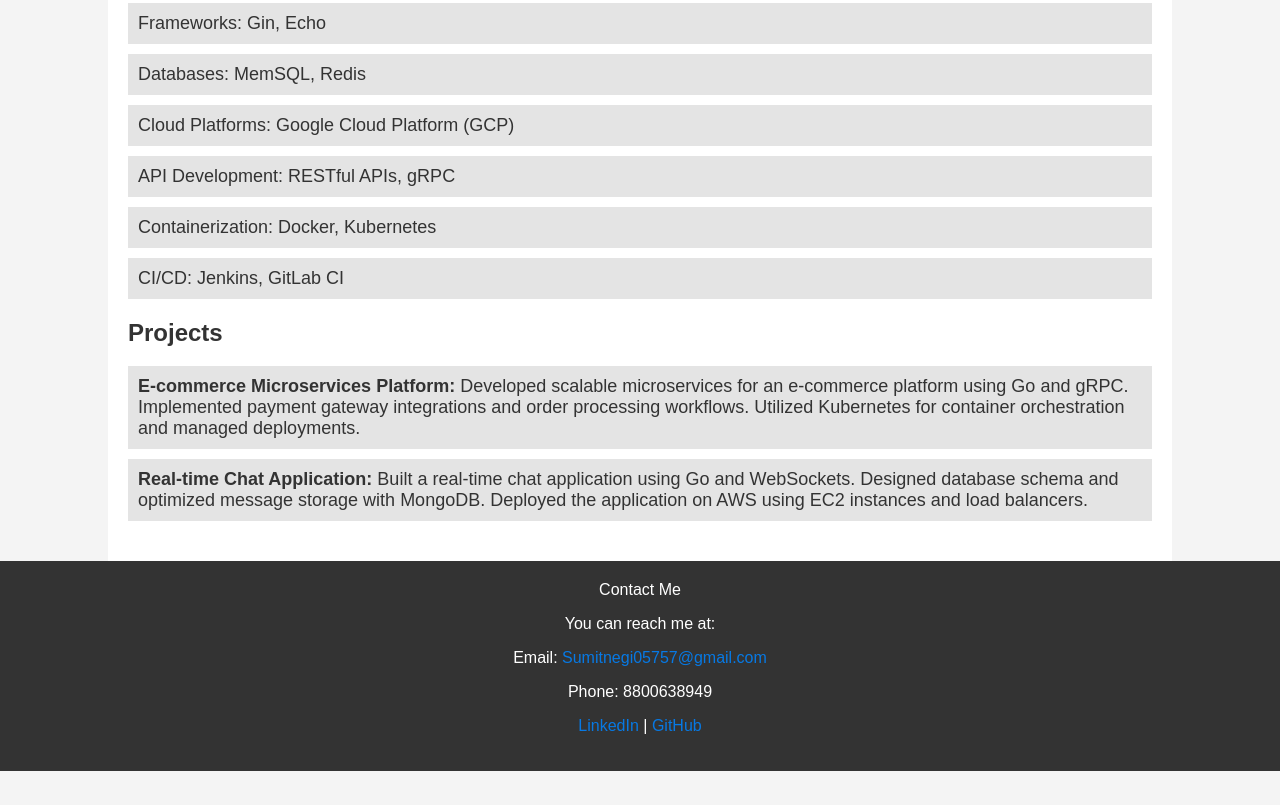
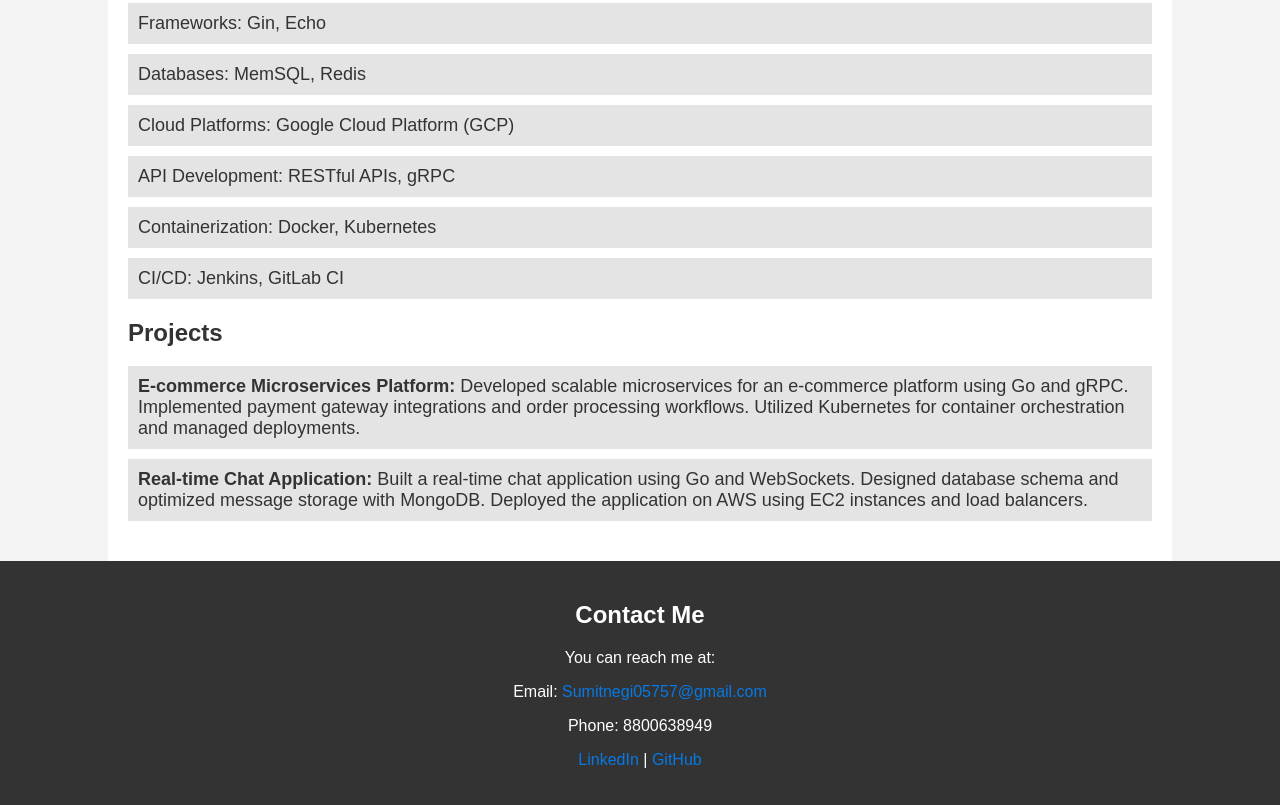
Before and after one commit to sumit-factors-ai/Portfolio, a plain HTML site: page index.html in a window 1280 px wide. Shown: the part 805-1610 px from the top of the page. Before the commit the page ends 1576 px from the top, so only its background shows below. Drawn offline with Linux system fonts and the light colour scheme.

Commit message:
Update index.html

```diff
--- a/index.html
+++ b/index.html
@@ -149,13 +149,11 @@
 
     <footer class="contact">
         <div class="container">
-            <section id = "contact>
             <h2>Contact Me</h2>
             <p>You can reach me at:</p>
             <p>Email: <a href="mailto:sumitnegi05757@gmail.com">Sumitnegi05757@gmail.com</a></p>
             <p>Phone: 8800638949</p>
             <p><a href="https://www.linkedin.com/in/sumiitnegi" target="_blank">LinkedIn</a> | <a href="https://github.com/sumitne" target="_blank">GitHub</a></p>
-            </section>
         </div>
     </footer>
 </body>
```
